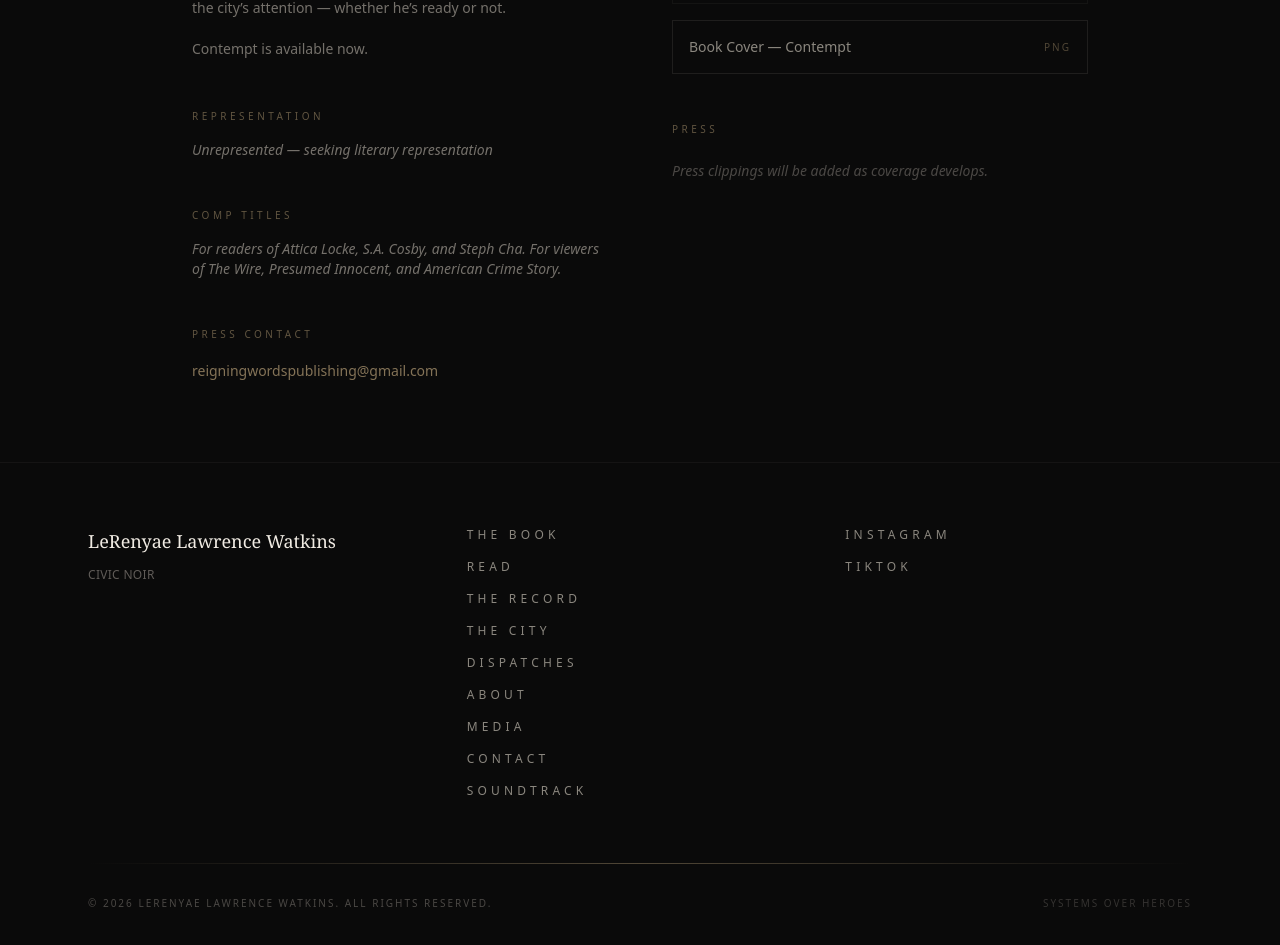
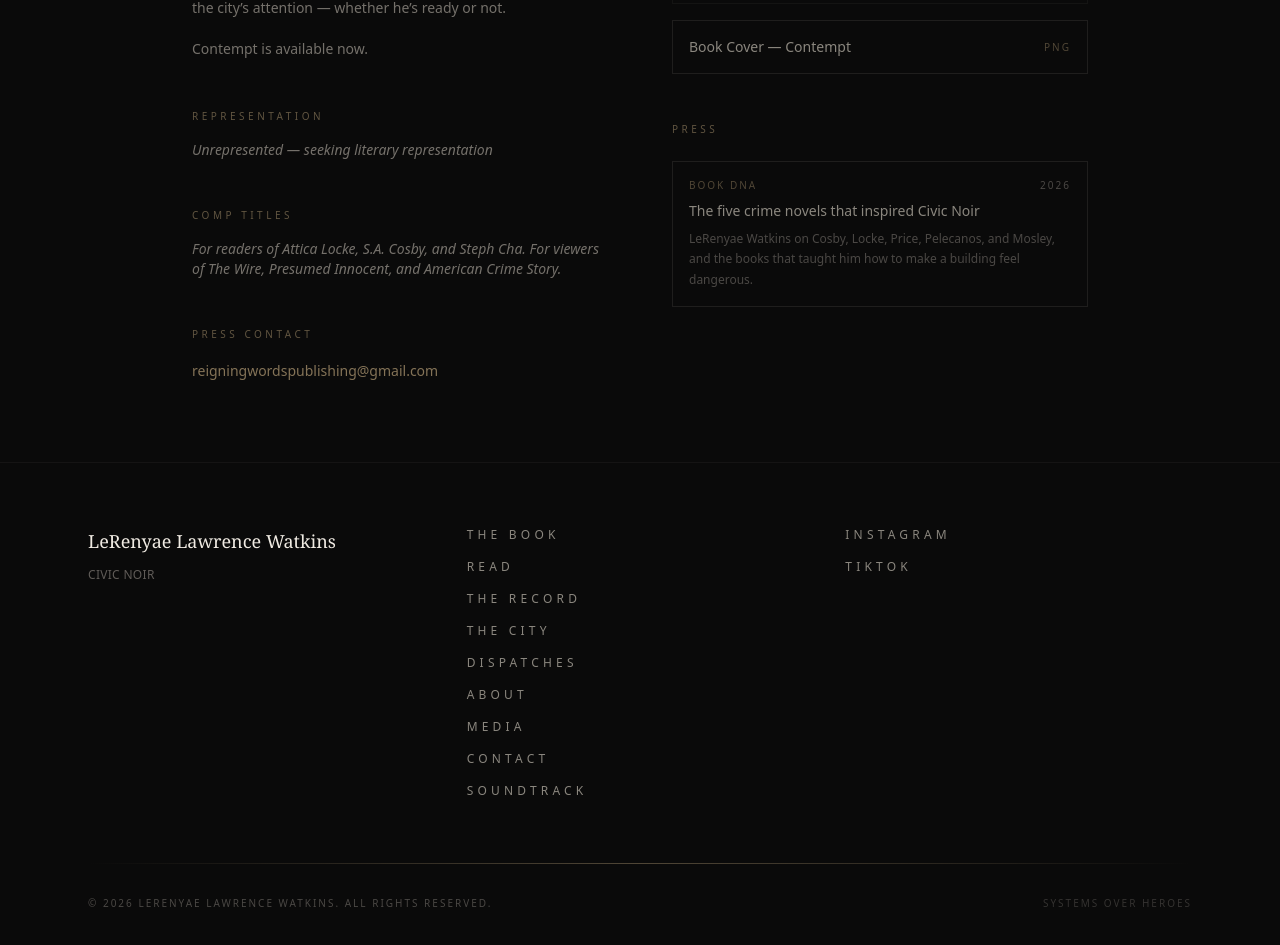
Before and after one commit to lerenyae/Civic-Noir-site, a Next.js app: page /media in a window 1280 px wide. Shown: the part 1399-2344 px from the top of the page. Built offline with nearby package versions, Linux system fonts and the light colour scheme.

Commit message:
Render press clippings on media kit page

```diff
--- a/app/media/page.tsx
+++ b/app/media/page.tsx
@@ -181,9 +181,38 @@ export default function MediaPage() {
                   <p className="text-[10px] font-sans font-light tracking-ultra uppercase text-gold/50 mb-6">
                     Press
                   </p>
-                  <p className="text-sm text-bone-300/30 font-light italic">
-                    Press clippings will be added as coverage develops.
-                  </p>
+                                    {mediaKit.pressClippings.length === 0 ? (
+                    <p className="text-sm text-bone-300/30 font-light italic">
+                      Press clippings will be added as coverage develops.
+                    </p>
+                  ) : (
+                    <div className="space-y-4">
+                      {mediaKit.pressClippings.map((item, i) => (
+                        <a
+                          key={i}
+                          href={item.href}
+                          target="_blank"
+                          rel="noopener noreferrer"
+                          className="block border border-bone-300/10 p-4 hover:border-gold/20 transition-colors group"
+                        >
+                          <div className="flex items-center justify-between mb-2">
+                            <span className="text-[10px] text-gold/40 tracking-widest uppercase">
+                              {item.outlet}
+                            </span>
+                            <span className="text-[10px] text-bone-300/30 tracking-widest uppercase">
+                              {item.date}
+                            </span>
+                          </div>
+                          <p className="text-sm text-bone-300/60 font-light group-hover:text-bone-200 transition-colors">
+                            {item.title}
+                          </p>
+                          <p className="text-xs text-bone-300/30 font-light leading-[1.7] mt-2">
+                            {item.description}
+                          </p>
+                        </a>
+                      ))}
+                    </div>
+                  )}
                 </div>
               </SectionReveal>
             </div>
```
